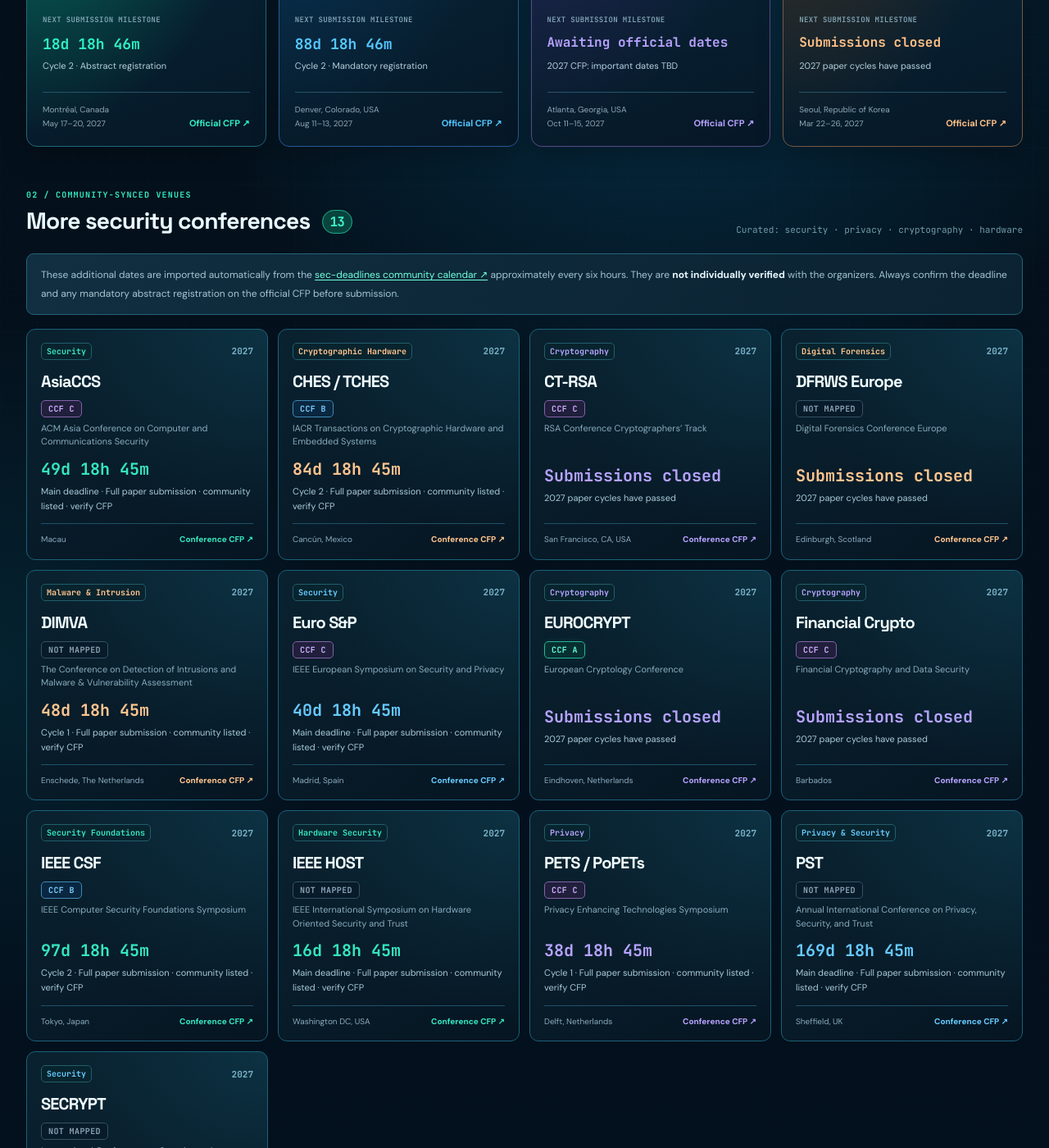
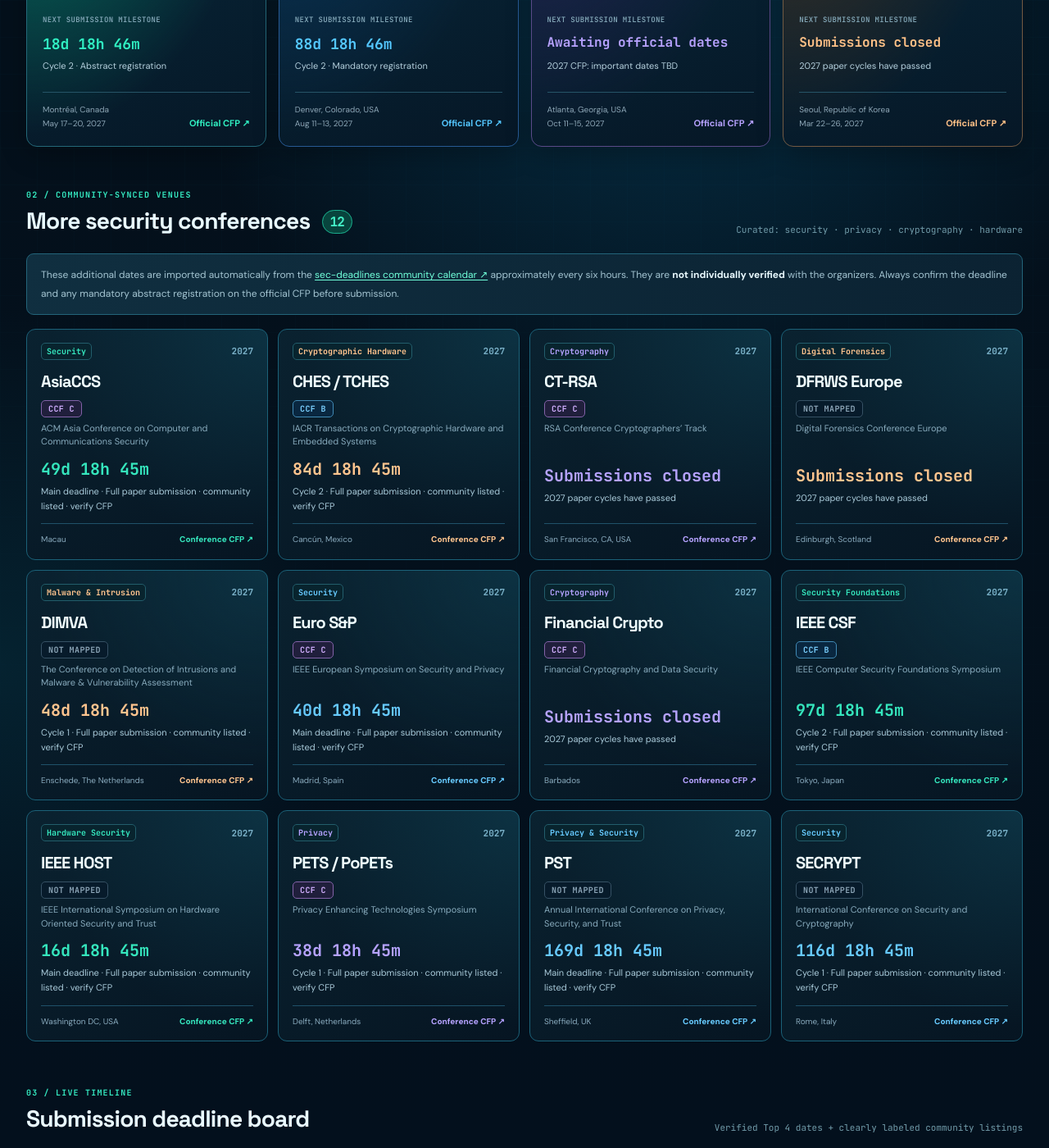
Before and after one commit to 2350082187zhou-ux/2350082187zhou-ux.github.io, a Jekyll site: the page built from _pages/security-deadlines.html, in a window 1280 px wide and 1400 px high, scrolled down 1340 px. Shown: the whole window at 82% size. Built offline with Jekyll 4.4.1, drawn with Linux system fonts in a browser that asks for light colours; part of the change alters nothing that is shown.

Commit message:
data: sync community security conference deadlines

```diff
--- a/_data/security_deadlines_auto.json
+++ b/_data/security_deadlines_auto.json
@@ -92,20 +92,6 @@
       "source": "community"
     },
     {
-      "id": "eurocrypt",
-      "short": "EUROCRYPT",
-      "name": "European Cryptology Conference",
-      "year": 2027,
-      "location": "Eindhoven, Netherlands",
-      "dates": "April 11-15",
-      "label": "Cryptography",
-      "theme": "violet",
-      "tier": "additional",
-      "official": "https://eurocrypt.iacr.org/2027/",
-      "note": "",
-      "source": "community"
-    },
-    {
       "id": "fc",
       "short": "Financial Crypto",
       "name": "Financial Cryptography and Data Security",
@@ -191,21 +177,6 @@
     }
   ],
   "events": [
-    {
-      "id": "auto-eurocrypt-2027-2026-09-17-1",
-      "conf": "eurocrypt",
-      "year": 2027,
-      "cycle": "Main deadline",
-      "kind": "paper",
-      "label": "Full paper submission · community listed",
-      "iso_utc": "2026-09-18T11:59:00Z",
-      "local_date": "2026-09-17",
-      "local_time": "23:59",
-      "zone_label": "AoE (UTC−12)",
-      "original": "2026-09-17 23:59",
-      "source": "community",
-      "official": "https://eurocrypt.iacr.org/2027/"
-    },
     {
       "id": "auto-fc-2027-2026-09-24-1",
       "conf": "fc",
```
